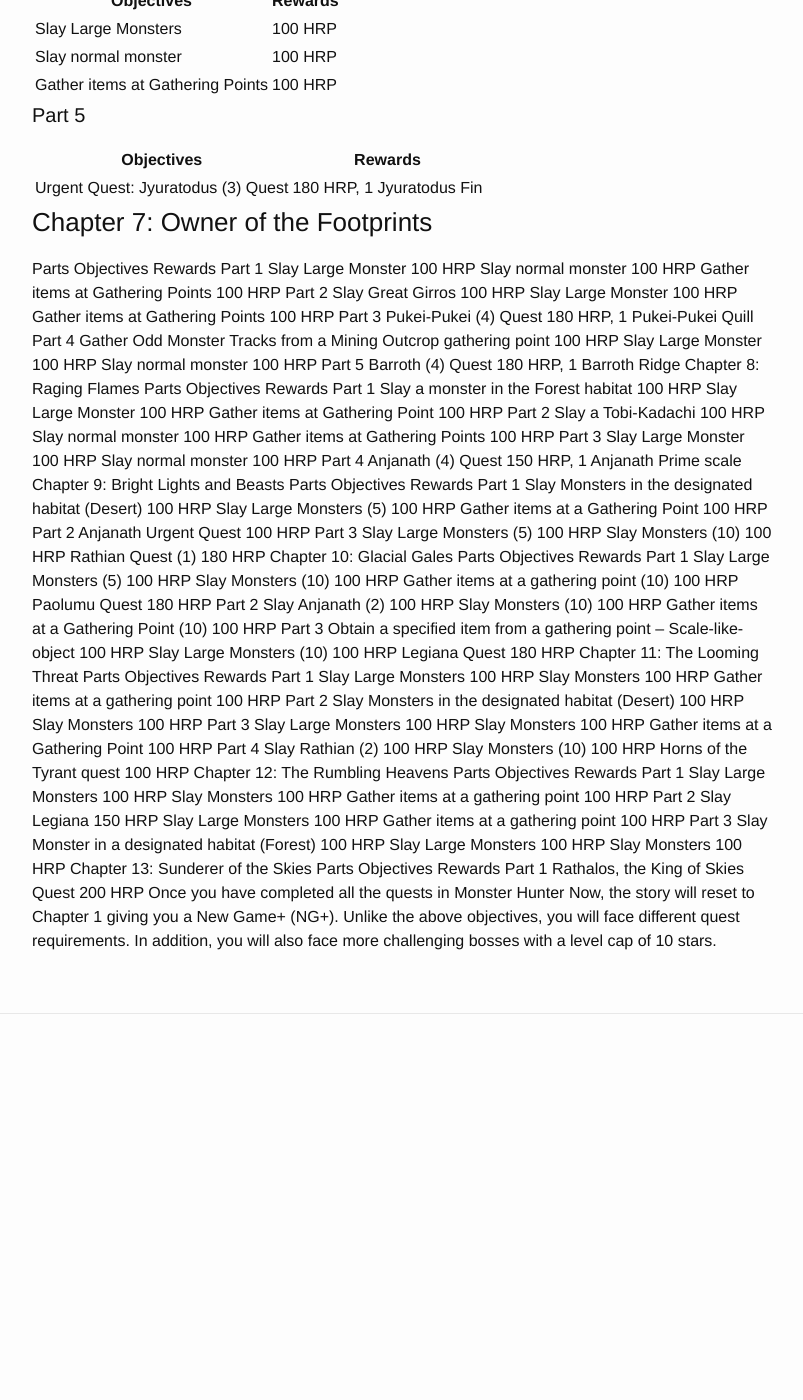
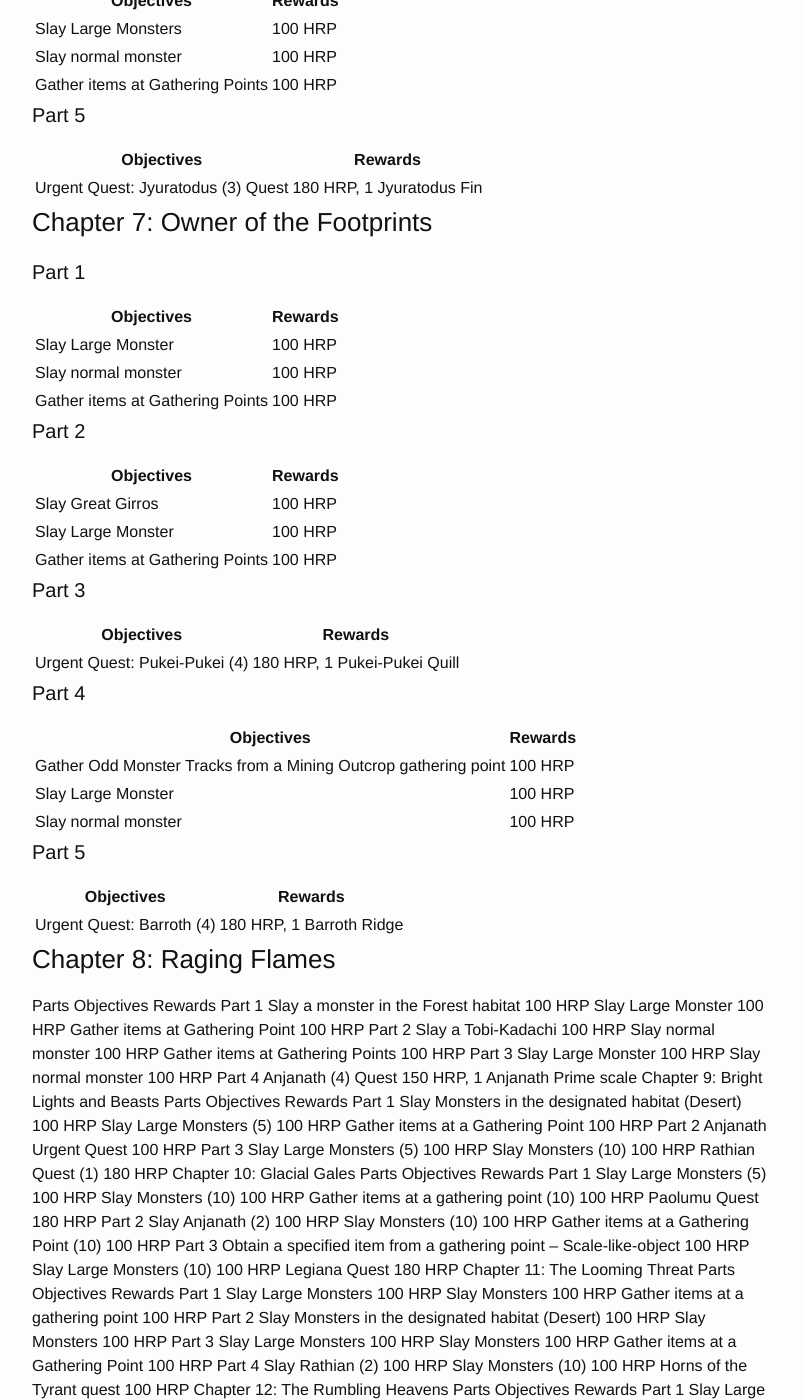
Before and after one commit to roclar/roclar.github.io, a Jekyll site: the page built from MHNowStoryChapters.md, in a window 1280 px wide and 1400 px high, scrolled down 5080 px. Shown: the whole window, without its empty margins (238-1041 px from the left). Built offline with Jekyll 4.4.1, drawn with Linux system fonts in a browser that asks for light colours; before the commit the page ends 6184 px from its top, so only the background shows below that; some of the changed text lies outside the part shown.

Commit message:
Formatted Chapter 7

```diff
--- a/MHNowStoryChapters.md
+++ b/MHNowStoryChapters.md
@@ -261,19 +261,45 @@
 | Urgent Quest: Jyuratodus (3) Quest | 180 HRP, 1 Jyuratodus Fin |
 
 ### Chapter 7: Owner of the Footprints
-Parts	Objectives	Rewards
-Part 1	Slay Large Monster	100 HRP
-Slay normal monster	100 HRP
-Gather items at Gathering Points	100 HRP
-Part 2	Slay Great Girros	100 HRP
-Slay Large Monster	100 HRP
-Gather items at Gathering Points	100 HRP
-Part 3	Pukei-Pukei (4) Quest	180 HRP, 1 Pukei-Pukei Quill
-Part 4	Gather Odd Monster Tracks from a Mining Outcrop gathering point	100 HRP
-Slay Large Monster	100 HRP
-Slay normal monster	100 HRP
-Part 5	Barroth (4) Quest	180 HRP, 1 Barroth Ridge
-Chapter 8: Raging Flames
+
+#### Part 1
+
+| Objectives | Rewards |
+| ---------- | ------- |
+| Slay Large Monster | 100 HRP |
+| Slay normal monster | 100 HRP |
+| Gather items at Gathering Points | 100 HRP |
+
+#### Part 2
+
+| Objectives | Rewards |
+| ---------- | ------- |
+| Slay Great Girros | 100 HRP |
+| Slay Large Monster | 100 HRP |
+| Gather items at Gathering Points | 100 HRP |
+
+#### Part 3
+
+| Objectives | Rewards |
+| ---------- | ------- |
+| Urgent Quest: Pukei-Pukei (4) | 180 HRP, 1 Pukei-Pukei Quill |
+
+#### Part 4
+
+| Objectives | Rewards |
+| ---------- | ------- |
+| Gather Odd Monster Tracks from a Mining Outcrop gathering point | 100 HRP |
+| Slay Large Monster | 100 HRP |
+| Slay normal monster | 100 HRP |
+
+#### Part 5
+
+| Objectives | Rewards |
+| ---------- | ------- |
+| Urgent Quest: Barroth (4) | 180 HRP, 1 Barroth Ridge |
+
+### Chapter 8: Raging Flames
+
 Parts	Objectives	Rewards
 Part 1	Slay a monster in the Forest habitat	100 HRP
 Slay Large Monster	100 HRP
```
